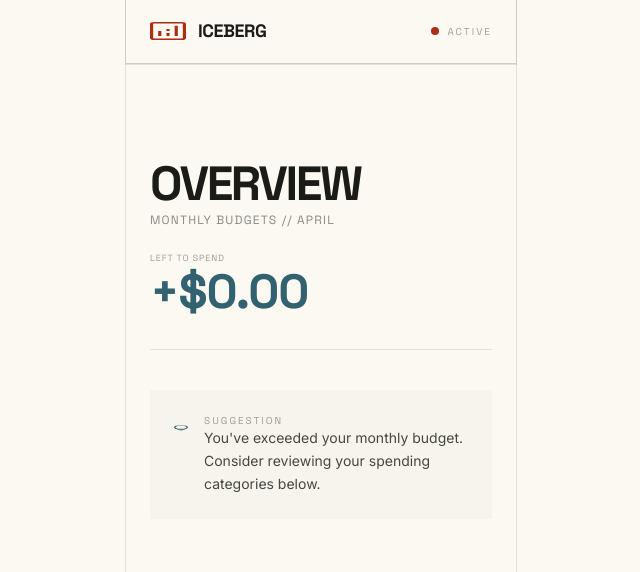
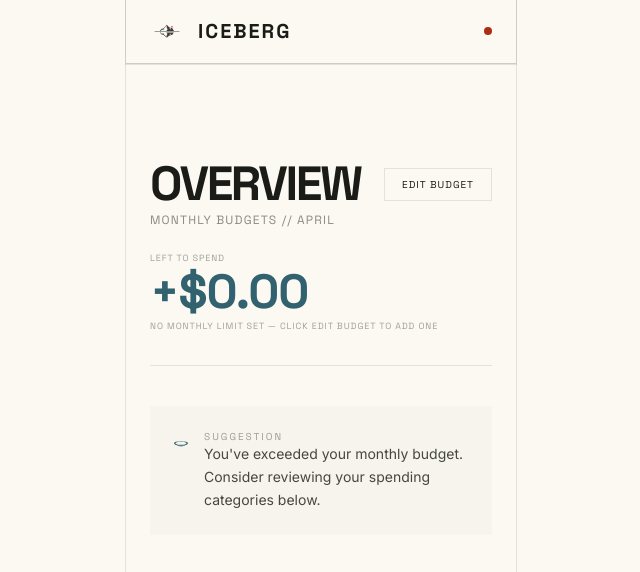
Before and after one commit to Max-Fortis/budget-app, a Flask app: page /budgets in a window 1280 px wide. Shown: the top 572 px of the page, without its empty margins (319-959 px from the left). Run offline with Flask 3, Linux system fonts and the light colour scheme.

Commit message:
Inline budget editing, consistent header, consistent nav

```diff
--- a/static/style.css
+++ b/static/style.css
@@ -79,14 +79,7 @@ html, body {
   z-index: 100;
 }
 
-.topbar--instrument { background: var(--paper); }
-.topbar--simple     { background: var(--paper); }
-.topbar--frosted    {
-  background: rgba(253,250,245,.85);
-  backdrop-filter: blur(6px);
-  -webkit-backdrop-filter: blur(6px);
-  border-bottom-color: var(--ink-05);
-}
+.topbar { background: var(--paper); }
 
 .topbar__brand {
   display: flex;
@@ -106,7 +99,6 @@ html, body {
   line-height: 1.4;
   color: var(--ink);
 }
-.topbar__wordmark--dark { font-size: 18px; letter-spacing: -0.45px; text-transform: uppercase; }
 
 .topbar__meta {
   display: flex;
@@ -577,6 +569,18 @@ html, body {
   background: var(--blue);
 }
 
+/* ─── Inline edit ─── */
+.inline-edit { margin: 12px 0; }
+.inline-edit__form {
+  display: flex;
+  gap: 8px;
+  align-items: center;
+}
+.inline-edit__input {
+  flex: 1;
+  min-width: 0;
+}
+
 /* ─── Inline form (setup) ─── */
 .inline-form {
   display: flex;
@@ -737,6 +741,13 @@ html, body {
   padding-bottom: 33px;
   margin-bottom: 40px;
 }
+.budgets-header__top {
+  display: flex;
+  align-items: center;
+  justify-content: space-between;
+  margin-bottom: 4px;
+}
+
 .budgets-title {
   font-size: 48px;
   font-weight: 700;
--- a/templates/base.html
+++ b/templates/base.html
@@ -14,6 +14,18 @@
     {% block body %}{% endblock %}
 
     <!-- Shared Bottom Nav — active state set by request.endpoint -->
+    {% if request.endpoint in ['index', 'scan', 'budgets'] %}
+    <header class="topbar">
+      <div class="topbar__brand">
+        <img src="{{ url_for('static', filename='icons/logo-iceberg.svg') }}" alt="" class="topbar__logo-icon">
+        <span class="topbar__wordmark">ICEBERG</span>
+      </div>
+      <div class="topbar__status">
+        <span class="topbar__dot"></span>
+      </div>
+    </header>
+    {% endif %}
+
     {% if request.endpoint in ['index', 'scan', 'budgets'] %}
     <nav class="bottomnav">
       <a href="{{ url_for('index') }}" class="bottomnav__item {% if request.endpoint in ['index', 'scan'] %}bottomnav__item--active{% endif %}">
--- a/templates/budgets.html
+++ b/templates/budgets.html
@@ -4,29 +4,39 @@
 {% block body %}
 <div class="app-shell">
 
-  <!-- Top App Bar -->
-  <header class="topbar topbar--simple">
-    <div class="topbar__brand">
-      <img src="{{ url_for('static', filename='icons/logo-icon.svg') }}" alt="" class="topbar__logo-icon">
-      <span class="topbar__wordmark topbar__wordmark--dark">ICEBERG</span>
-    </div>
-    <div class="topbar__status">
-      <span class="topbar__dot topbar__dot--red"></span>
-      <span class="label-caps label-caps--muted">ACTIVE</span>
-    </div>
-  </header>
 
   <main class="main-content">
 
     <!-- Header Section -->
     <section class="budgets-header">
-      <h1 class="budgets-title">Overview</h1>
+      <div class="budgets-header__top">
+        <h1 class="budgets-title">Overview</h1>
+        <button class="budget-card__edit-btn" onclick="toggleMonthlyEdit()">EDIT BUDGET</button>
+      </div>
       <p class="budgets-subtitle">Monthly Budgets // {{ month_name }}</p>
+
+      <!-- Inline monthly budget edit -->
+      <div id="monthly-edit-form" class="inline-edit" style="display:none;">
+        <form action="/set_budget" method="POST" class="inline-edit__form">
+          <input type="number" name="monthly_limit" step="0.01"
+                 value="{{ budget.monthly_limit if budget else '' }}"
+                 placeholder="Monthly limit e.g. 2000.00"
+                 class="field inline-edit__input" autofocus>
+          <button type="submit" class="btn-primary">SAVE</button>
+          <button type="button" class="btn-secondary" onclick="toggleMonthlyEdit()">CANCEL</button>
+        </form>
+      </div>
+
       <div class="budgets-remaining">
         <p class="label-tiny label-tiny--muted">Left to Spend</p>
         <p class="budgets-remaining__amount {% if remaining < 0 %}budgets-remaining__amount--over{% endif %}">
           {% if remaining >= 0 %}+{% endif %}${{ "%.2f"|format(remaining) }}
         </p>
+        {% if budget %}
+        <p class="label-tiny label-tiny--muted" style="margin-top:4px;">of ${{ "%.2f"|format(budget.monthly_limit) }} monthly limit</p>
+        {% else %}
+        <p class="label-tiny label-tiny--muted" style="margin-top:4px;">No monthly limit set — click Edit Budget to add one</p>
+        {% endif %}
       </div>
     </section>
 
@@ -53,11 +63,25 @@
     <section class="budget-grid">
       {% for item in category_data %}
       {% if item.spent > 0 or item.limit > 0 %}
-      <div class="budget-card">
+      <div class="budget-card" id="card-{{ item.category.id }}">
         <div class="budget-card__header">
           <h2 class="budget-card__name">{{ item.category.name | upper }}</h2>
-          <button class="budget-card__edit-btn" onclick="openEditBudget({{ item.category.id }}, '{{ item.category.name }}', {{ item.limit }})">EDIT</button>
+          <button class="budget-card__edit-btn" onclick="toggleCatEdit({{ item.category.id }})">EDIT</button>
         </div>
+
+        <!-- Inline category edit -->
+        <div id="cat-edit-{{ item.category.id }}" class="inline-edit" style="display:none;">
+          <form action="/set_category_budget" method="POST" class="inline-edit__form">
+            <input type="hidden" name="category_id" value="{{ item.category.id }}">
+            <input type="number" name="limit" step="0.01"
+                   value="{{ item.limit if item.limit > 0 else '' }}"
+                   placeholder="Set limit e.g. 500.00"
+                   class="field inline-edit__input">
+            <button type="submit" class="btn-primary">SAVE</button>
+            <button type="button" class="btn-secondary" onclick="toggleCatEdit({{ item.category.id }})">CANCEL</button>
+          </form>
+        </div>
+
         <div class="budget-card__amounts">
           <span class="budget-card__spent">
             ${{ "%d"|format(item.spent|int) }}<span class="budget-card__cents">.{{ "%02d"|format(((item.spent % 1) * 100)|int) }}</span>
@@ -115,37 +139,21 @@
 
   </main>
 
-  <!-- Edit Budget Modal -->
-  <div class="modal-overlay" id="edit-budget-modal" onclick="closeEditBudget(event)">
-    <div class="modal-sheet">
-      <div class="modal-handle"></div>
-      <h2 class="modal-title" id="edit-budget-title">SET BUDGET</h2>
-      <form action="/set_category_budget" method="POST" class="modal-form">
-        <input type="hidden" id="edit-cat-id" name="category_id">
-        <label class="field-label">MONTHLY LIMIT ($)</label>
-        <input type="number" id="edit-cat-limit" name="limit" step="0.01" placeholder="0.00" required class="field">
-        <div class="modal-actions">
-          <button type="button" class="btn-secondary" onclick="closeEditBudget()">CANCEL</button>
-          <button type="submit" class="btn-primary">SAVE</button>
-        </div>
-      </form>
-    </div>
-  </div>
-
-
 </div>
 
 <script>
-function openEditBudget(catId, catName, currentLimit) {
-  document.getElementById('edit-cat-id').value = catId;
-  document.getElementById('edit-cat-limit').value = currentLimit || '';
-  document.getElementById('edit-budget-title').textContent = 'SET BUDGET — ' + catName.toUpperCase();
-  document.getElementById('edit-budget-modal').classList.add('is-open');
+function toggleMonthlyEdit() {
+  const form = document.getElementById('monthly-edit-form');
+  const visible = form.style.display !== 'none';
+  form.style.display = visible ? 'none' : 'block';
+  if (!visible) form.querySelector('input').focus();
 }
-function closeEditBudget(e) {
-  if (!e || e.target === document.getElementById('edit-budget-modal')) {
-    document.getElementById('edit-budget-modal').classList.remove('is-open');
-  }
+
+function toggleCatEdit(catId) {
+  const form = document.getElementById('cat-edit-' + catId);
+  const visible = form.style.display !== 'none';
+  form.style.display = visible ? 'none' : 'block';
+  if (!visible) form.querySelector('input[type=number]').focus();
 }
 </script>
 {% endblock %}
```
Also changed, not shown: templates/index.html (+0 -7 lines), templates/scan.html (+0 -12 lines).
